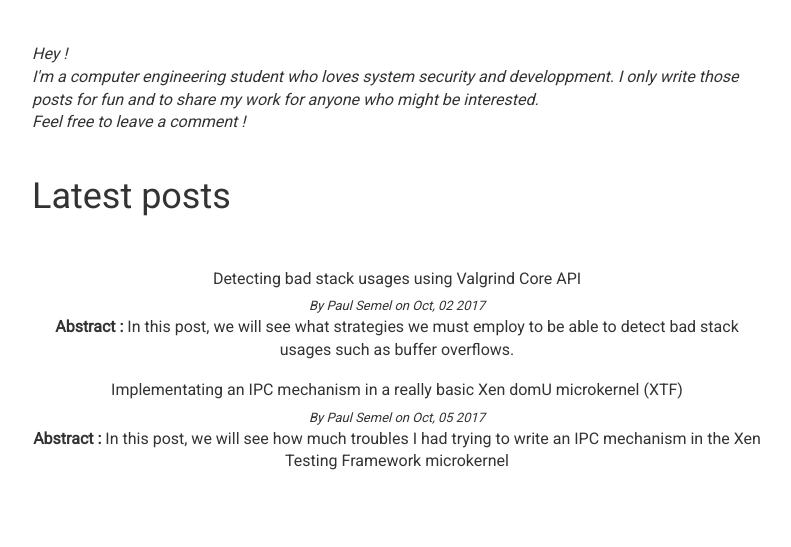
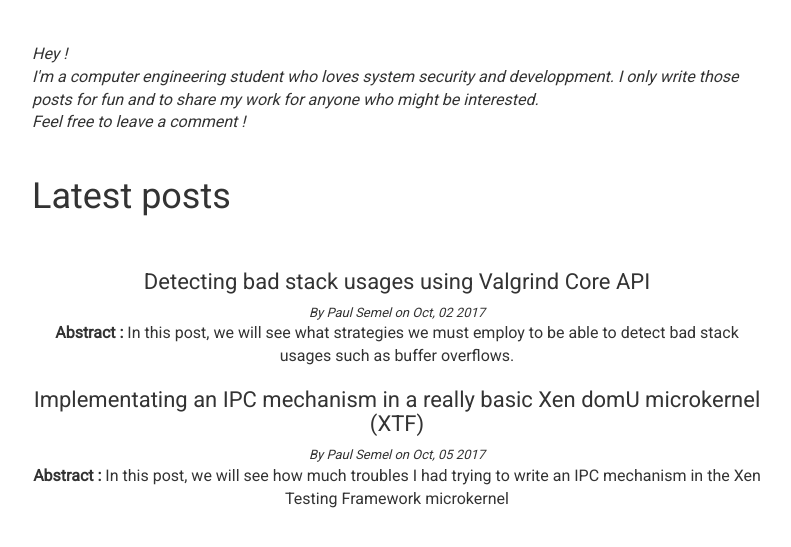
Before and after one commit to paulsemel/blog, a Django app: page / in a window 1280 px wide. Shown: the part 52-599 px from the top of the page, without its empty margins (243-1034 px from the left). Run offline with Django 3.2, Linux system fonts and the light colour scheme; some libraries are stand-ins or nearby versions.

Commit message:
update post title font size
Signed-off-by: Paul Semel <paul.semel@lse.epita.fr>

```diff
--- a/app/static/css/post-detail.css
+++ b/app/static/css/post-detail.css
@@ -3,11 +3,9 @@ h2 {
 }
 h2 a {
 	color: inherit;
+	font-size: 22px;
 }
 
 h2 a:hover {
 	color: inherit;
 }
-
-p {
-}
```
